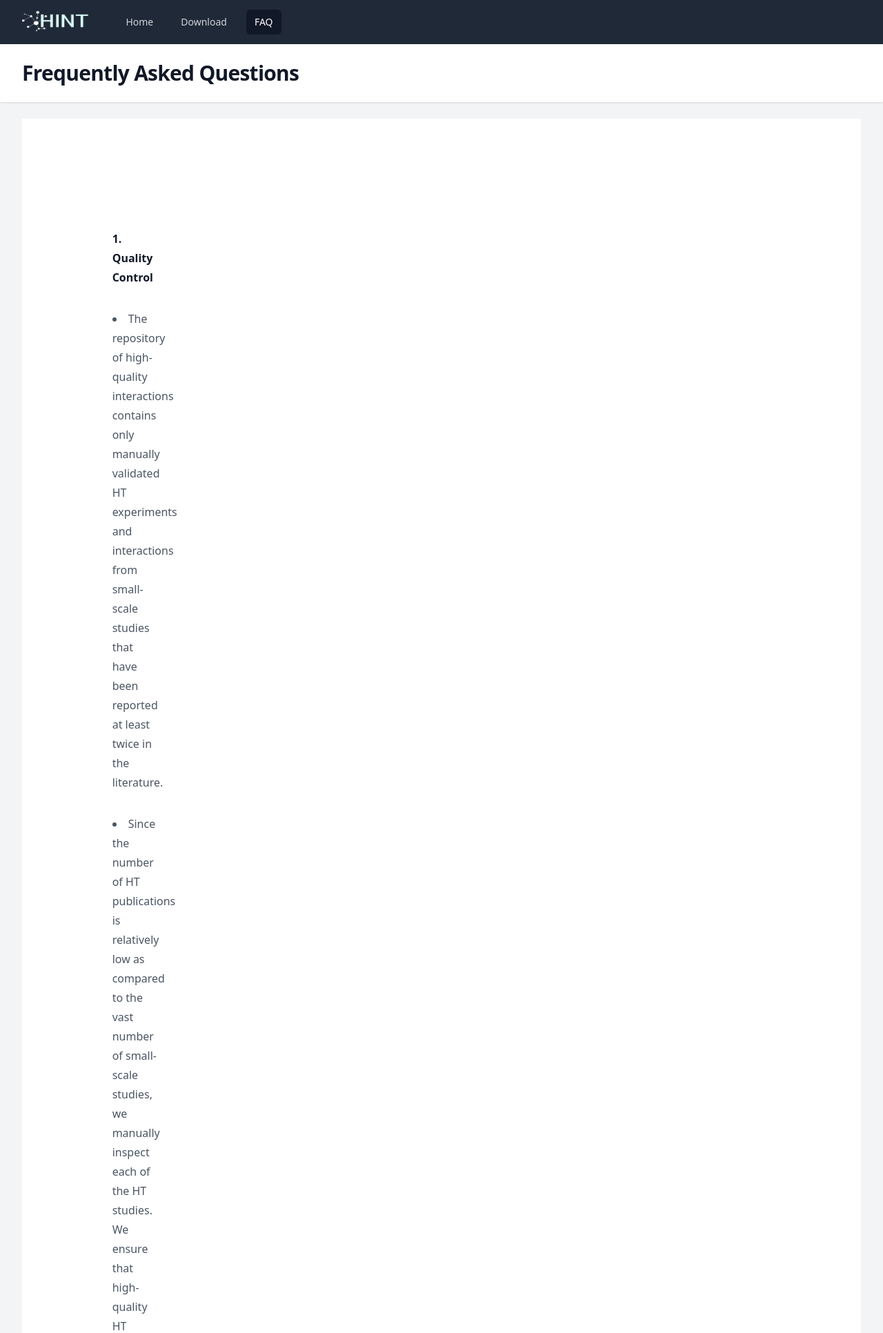
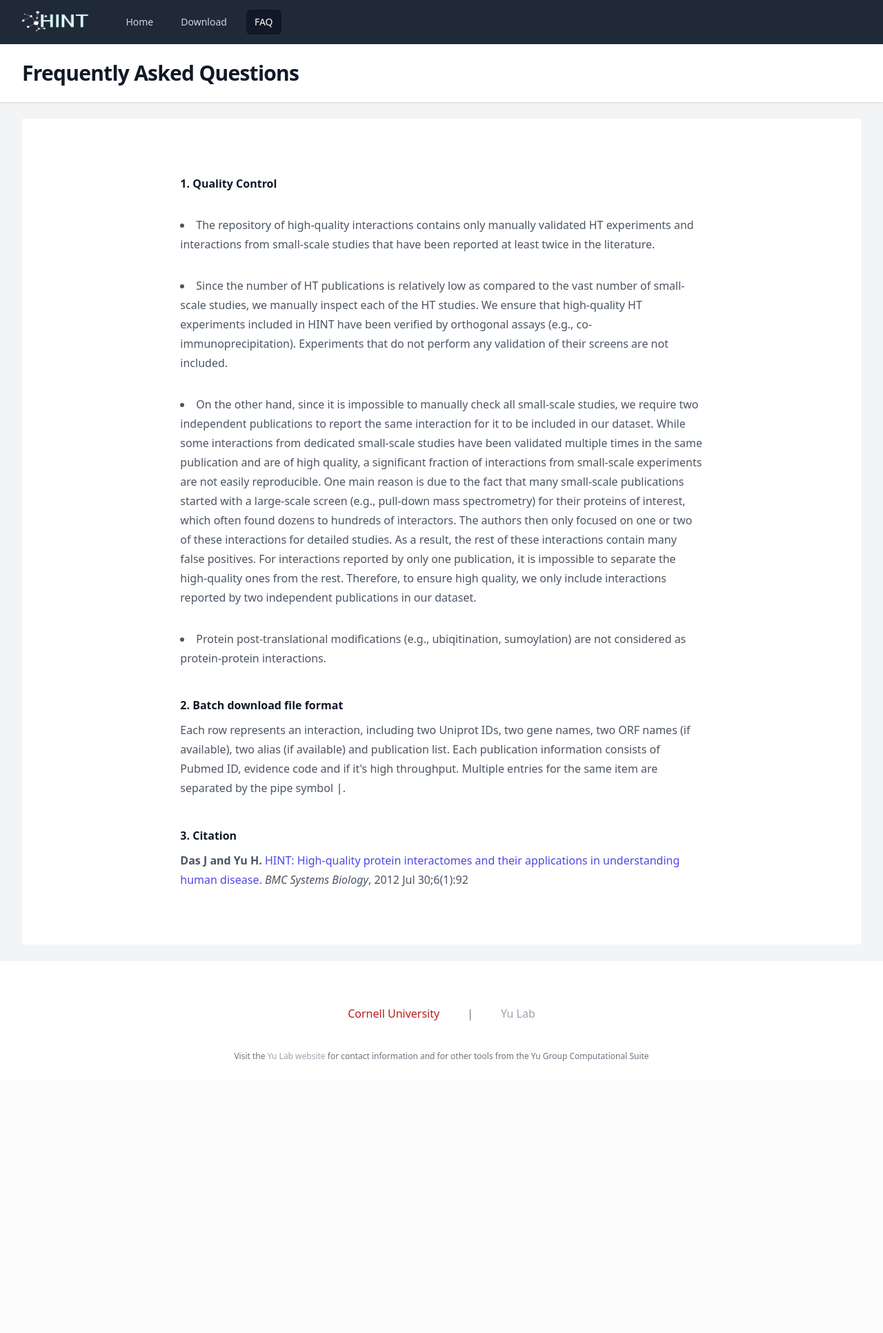
Before and after one commit to haiyuan-yu-lab/hint-web, a Django app: page /faq in a window 1280 px wide. Shown: the top 1932 px of the page at 69% size. After the commit the page ends 1538 px from the top, so only its background shows below. Run offline with Django 5.2, Linux system fonts and the light colour scheme; parts of the project's set-up code (start-up, migrations or seed data) failed here and were passed over.

Commit message:
fixed the FAQ page

```diff
--- a/hint/base/jinja2/faq.html
+++ b/hint/base/jinja2/faq.html
@@ -9,12 +9,11 @@
 
 {% block content %}
 <div class="bg-white">
-    <div class="mx-auto max-w-7xl px-6 py-24 sm:pt-32 lg:px-8 lg:py-40">
+    <div class="mx-auto max-w-7xl px-6 py-20 sm:pt-32 lg:px-8 lg:py-20">
         <div class="lg:grid lg:grid-cols-12 lg:gap-8">
-            <div class="lg:col-span-3">
-                {#<p class="mt-4 text-base leading-7 text-gray-600">Can’t find the answer you’re looking for? Reach out to our <a href="#" class="font-semibold text-indigo-600 hover:text-indigo-500">customer support</a> team.</p>#}
+            <div class="lg:col-span-2">
             </div>
-            <div class="mt-10 lg:col-span-8 lg:mt-0">
+            <div class="mt-2 lg:col-span-8 lg:mt-0">
                 <dl class="space-y-10">
                     {#
                     <div>
@@ -105,7 +104,7 @@
                     <div>
                         <dt class="text-base font-semibold leading-7 text-gray-900">1. Quality Control</dt>
                         <dd class="mt-2 text-base leading-7 text-gray-600">
-                            <ul role="list" class="mt-8 max-w-xl space-y-8 text-gray-600 list-disc list-inside">
+                            <ul role="list" class="mt-8 space-y-8 text-gray-600 list-disc list-inside">
                                 <li class="gap-x-3">
                                     The repository of high-quality interactions contains only manually validated HT experiments and interactions from small-scale studies that have been reported at least twice in the literature.
                                 </li>
--- a/hint/base/static/css/output.css
+++ b/hint/base/static/css/output.css
@@ -833,10 +833,6 @@ select {
   left: 0px;
 }
 
-.left-3\/4 {
-  left: 75%;
-}
-
 .left-4 {
   left: 1rem;
 }
@@ -853,10 +849,6 @@ select {
   top: 0.875rem;
 }
 
-.top-5 {
-  top: 1.25rem;
-}
-
 .top-\[100vh\] {
   top: 100vh;
 }
@@ -867,10 +859,6 @@ select {
 
 .float-end {
   float: inline-end;
-}
-
-.-m-3 {
-  margin: -0.75rem;
 }
 
 .-mx-4 {
@@ -1578,6 +1566,11 @@ select {
   padding-bottom: 1.5rem;
 }
 
+.py-20 {
+  padding-top: 5rem;
+  padding-bottom: 5rem;
+}
+
 .pb-10 {
   padding-bottom: 2.5rem;
 }
@@ -1596,10 +1589,6 @@ select {
 
 .pl-4 {
   padding-left: 1rem;
-}
-
-.pl-6 {
-  padding-left: 1.5rem;
 }
 
 .pr-3 {
@@ -2257,8 +2246,16 @@ select {
 }
 
 @media (min-width: 1024px) {
-  .lg\:col-span-5 {
-    grid-column: span 5 / span 5;
+  .lg\:col-span-1 {
+    grid-column: span 1 / span 1;
+  }
+
+  .lg\:col-span-8 {
+    grid-column: span 8 / span 8;
+  }
+
+  .lg\:col-span-2 {
+    grid-column: span 2 / span 2;
   }
 
   .lg\:col-span-7 {
@@ -2291,6 +2288,14 @@ select {
     max-width: none;
   }
 
+  .lg\:grid-cols-11 {
+    grid-template-columns: repeat(11, minmax(0, 1fr));
+  }
+
+  .lg\:grid-cols-10 {
+    grid-template-columns: repeat(10, minmax(0, 1fr));
+  }
+
   .lg\:grid-cols-12 {
     grid-template-columns: repeat(12, minmax(0, 1fr));
   }
@@ -2308,4 +2313,9 @@ select {
     padding-top: 10rem;
     padding-bottom: 10rem;
   }
-}
+
+  .lg\:py-20 {
+    padding-top: 5rem;
+    padding-bottom: 5rem;
+  }
+}
```
